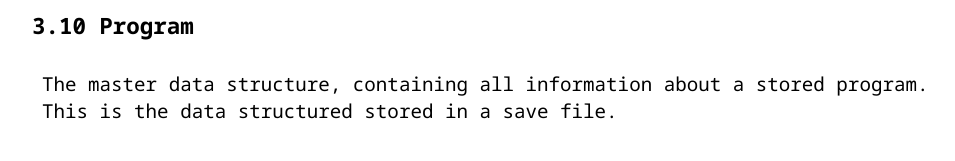
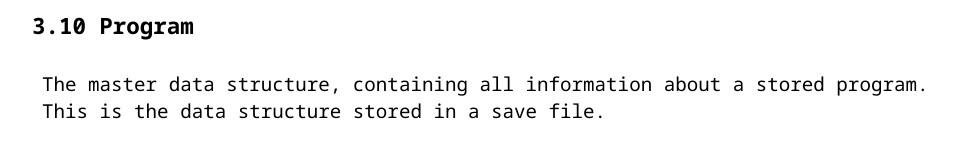
Before and after one commit to marralesfios/bcc, a website: page docs/sspec.html in a window 1280 px wide. Shown: the part 11754-11915 px from the top of the page, without its empty margins (128-1083 px from the left). Drawn offline with Linux system fonts and the light colour scheme.

Commit message:
fix typo

```diff
--- a/docs/sspec.html
+++ b/docs/sspec.html
@@ -431,7 +431,7 @@ A table mapping function IDs to user-friendly display names.
             <section>
                 <h3>3.10 Program</h3>
                 <p>
-The master data structure, containing all information about a stored program. This is the data structured stored in a save file.
+The master data structure, containing all information about a stored program. This is the data structure stored in a save file.
                 </p>
 <template class="sspec" data-name="ProgramData">
     <struct-def>
```
